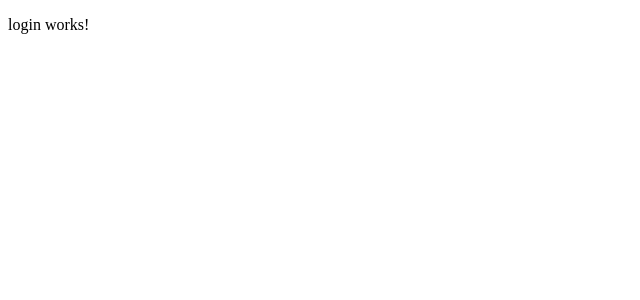
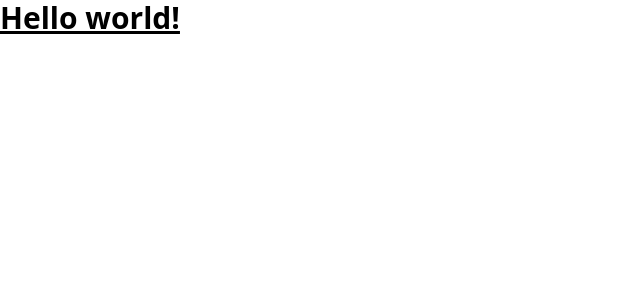
Before and after one commit to vhuhwavhomokoma/OOPPrinciplesEducationalSoftware, an Angular app in the folder frontend/master-oop/: page / in a window 1280 px wide. Shown: the top 300 px of the page, without its empty margins (0-640 px from the left). Built offline with nearby package versions, Linux system fonts and the light colour scheme.

Commit message:
tailwind successfully configured

```diff
--- a/frontend/master-oop/package.json
+++ b/frontend/master-oop/package.json
@@ -27,12 +27,15 @@
     "@angular/cli": "^18.2.7",
     "@angular/compiler-cli": "^16.0.0",
     "@types/jasmine": "~4.3.0",
+    "autoprefixer": "^10.4.20",
     "jasmine-core": "~4.6.0",
     "karma": "~6.4.0",
     "karma-chrome-launcher": "~3.2.0",
     "karma-coverage": "~2.2.0",
     "karma-jasmine": "~5.1.0",
     "karma-jasmine-html-reporter": "~2.0.0",
+    "postcss": "^8.4.47",
+    "tailwindcss": "^3.4.13",
     "typescript": "~5.0.2"
   }
 }
--- a/frontend/master-oop/src/app/login/login.component.html
+++ b/frontend/master-oop/src/app/login/login.component.html
@@ -1 +1,3 @@
-<p>login works!</p>
+<h1 class="text-3xl font-bold underline">
+    Hello world!
+</h1>
--- a/frontend/master-oop/src/app/register/register.component.ts
+++ b/frontend/master-oop/src/app/register/register.component.ts
@@ -7,6 +7,7 @@
   templateUrl: './register.component.html',
   styleUrls: ['./register.component.scss']
 })
+
 export class RegisterComponent {
 
 }
--- a/frontend/master-oop/src/styles.scss
+++ b/frontend/master-oop/src/styles.scss
@@ -1 +1,3 @@
-/* You can add global styles to this file, and also import other style files */
+@tailwind base;
+@tailwind components;
+@tailwind utilities;
--- /dev/null
+++ b/frontend/master-oop/tailwind.config.js
@@ -0,0 +1,10 @@
+/** @type {import('tailwindcss').Config} */
+module.exports = {
+  content: [
+    "./src/**/*.{html,ts}",
+  ],
+  theme: {
+    extend: {},
+  },
+  plugins: [],
+}
```
Also changed, not shown: 2 other files (tests, documents, lock files or other folders).
